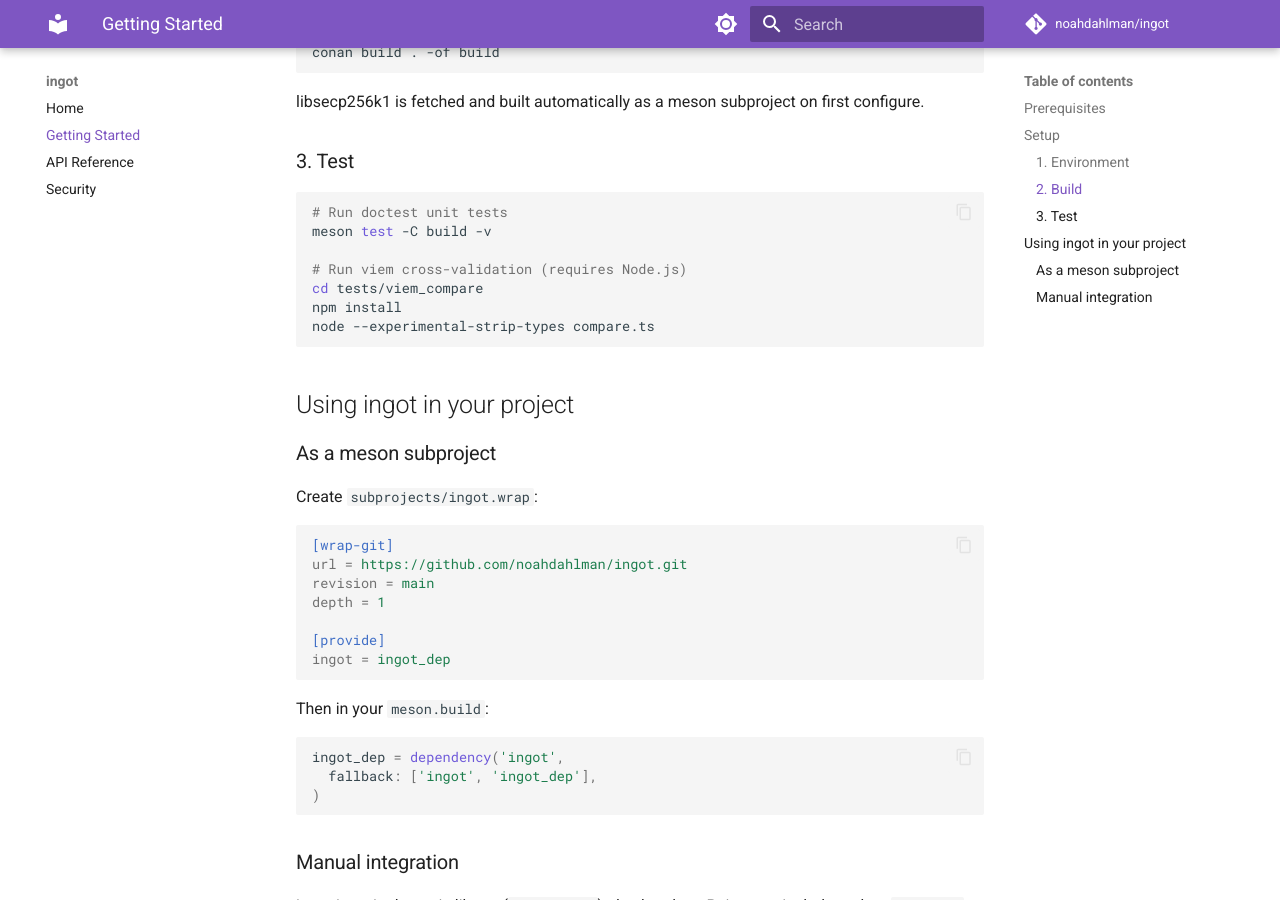
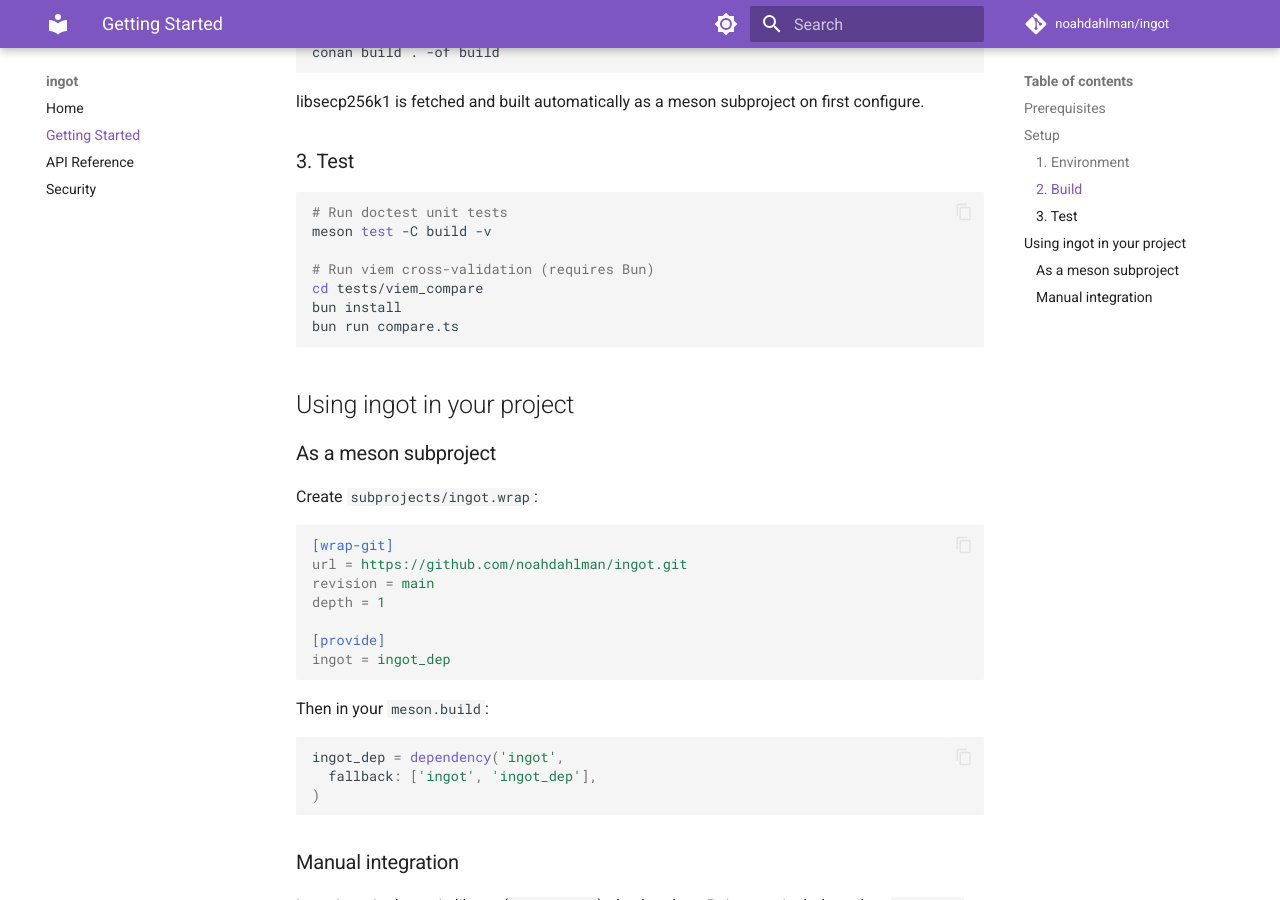
Before and after one commit to noahdahlman/ingot, an MkDocs documentation site: the page built from docs/getting-started.md, in a window 1280 px wide and 900 px high, scrolled down 726 px. Built offline with MkDocs 1.6.1 and Material for MkDocs 9.7.7, drawn with Linux system fonts in a browser that asks for light colours; comment, search, counter and statistics services are not loaded.

Commit message:
switch to bun for viem tests

````diff
--- a/docs/getting-started.md
+++ b/docs/getting-started.md
@@ -35,10 +35,10 @@ libsecp256k1 is fetched and built automatically as a meson subproject on first c
 # Run doctest unit tests
 meson test -C build -v
 
-# Run viem cross-validation (requires Node.js)
+# Run viem cross-validation (requires Bun)
 cd tests/viem_compare
-npm install
-node --experimental-strip-types compare.ts
+bun install
+bun run compare.ts
 ```
 
 ## Using ingot in your project
````
Also changed, not shown: .mise.toml, 1 other file.
